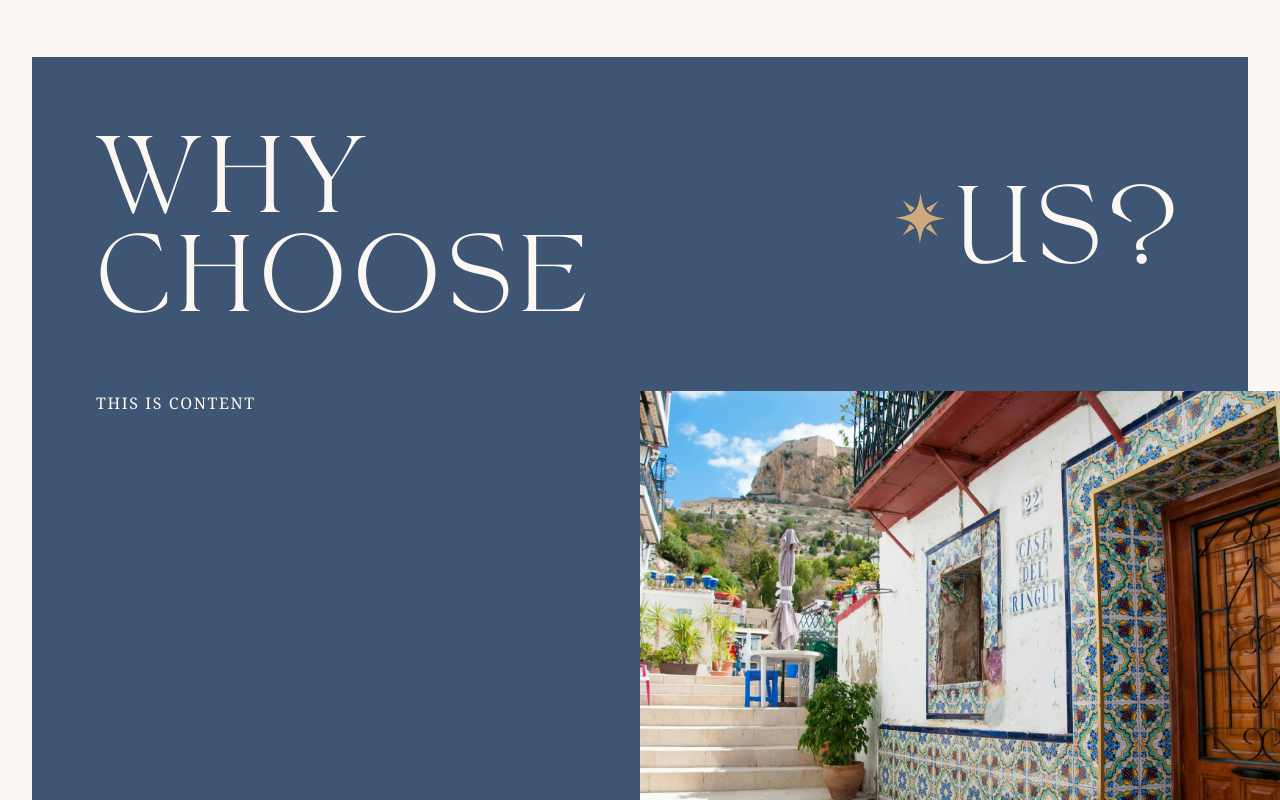
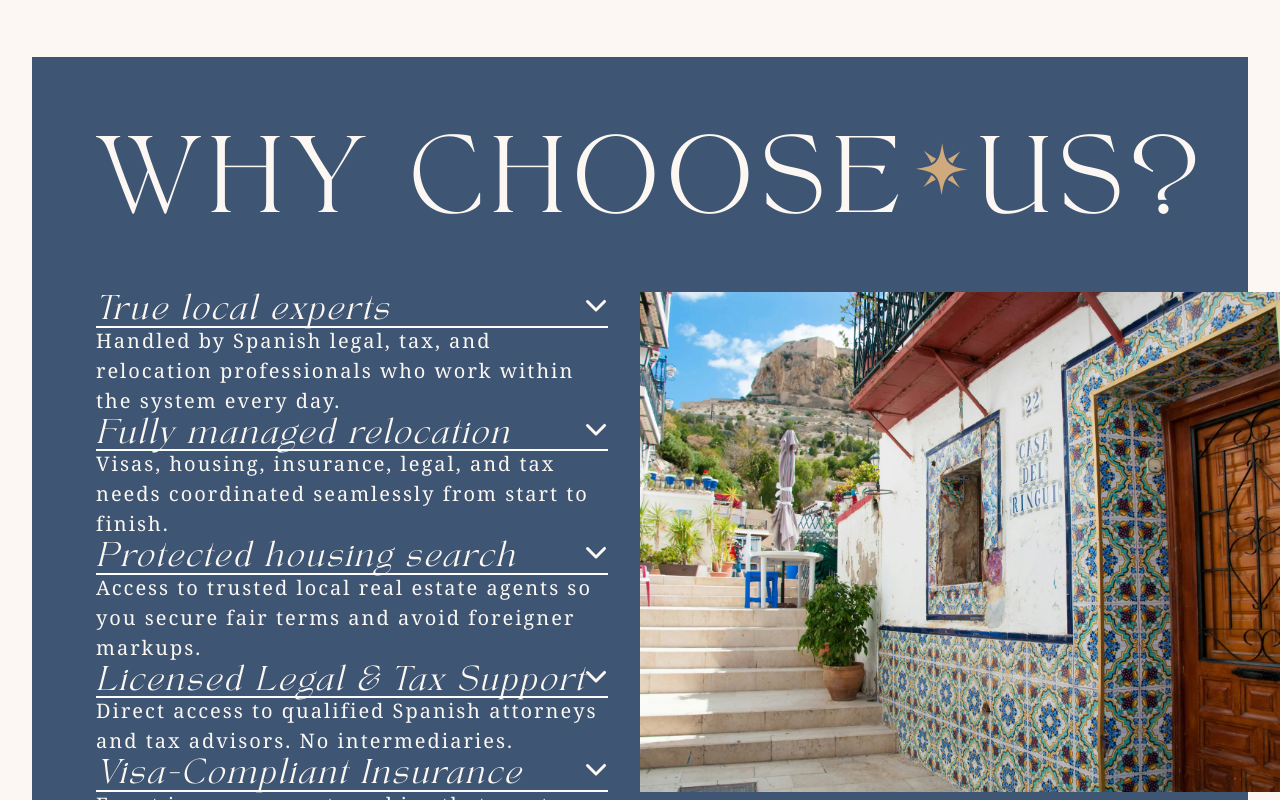
Before and after one commit to plake492/hola-espana-site, a Next.js app: page /preview in a window 1280 px wide. Shown: the part 3780-4580 px from the top of the page. Built offline with nearby package versions, Linux system fonts and the light colour scheme; a web font is replaced by a local one.

Commit message:
BEFORE AGENT

```diff
--- /dev/null
+++ b/components/Accordion.tsx
@@ -0,0 +1,47 @@
+import homePageCopy from '@/lib/siteCopy/homepageCopy.json';
+
+interface AccordionProps {
+  content: Record<string, string>[];
+}
+
+export default function Accordion({ content }: AccordionProps) {
+  return (
+    <div className="text-light">
+      {content.map(({ title, content }, id) => (
+        <Row title={title} content={content} id={id} key={id} />
+      ))}
+    </div>
+  );
+}
+
+const Chevron = () => {
+  return (
+    <svg viewBox="0 0 20 20" fill="currentColor" data-slot="icon" aria-hidden="true" className="gird place-center -mt-2 -ml-3 size-10">
+      <path
+        d="M5.22 8.22a.75.75 0 0 1 1.06 0L10 11.94l3.72-3.72a.75.75 0 1 1 1.06 1.06l-4.25 4.25a.75.75 0 0 1-1.06 0L5.22 9.28a.75.75 0 0 1 0-1.06Z"
+        clip-rule="evenodd"
+        fill-rule="evenodd"
+        fill="currentColor"
+      />
+    </svg>
+  );
+};
+
+const Row = ({ title, content, id }: { title: string; content: string; id: string }) => {
+  return (
+    <>
+      <div
+        className={
+          'align-center relative flex justify-between after:absolute after:top-full after:left-0 after:h-0.5 after:w-full after:bg-white after:content-[""]'
+        }
+        id={id}
+      >
+        <h5 className="font-serif text-lg italic">{title}</h5>
+        <div className="h-auto w-5">
+          <Chevron />
+        </div>
+      </div>
+      <div className="text-md">{content}</div>
+    </>
+  );
+};
--- a/components/SplitContainer.tsx
+++ b/components/SplitContainer.tsx
@@ -13,21 +13,27 @@ interface SplitContainerProps {
 
 export default function SplitContainer({ className, header, imgSrc, children, imgLeft, cols = 'grid-cols-2', alt = '' }: SplitContainerProps) {
   const isTwo = cols === 'grid-cols-2';
-
   const imgWidthClasses = isTwo ? 'w-[min(125%,50dvw)]' : 'w-[min(118%,66dvw)]';
-  const imgSpanClasses = imgLeft ? `${!isTwo ? 'col-span-2' : 'col-span-1'} col-start-0` : 'col-span-2 col-start-2';
-  const imgClasses = imgLeft ? ' h-full justify-self-end' : 'h-full';
-
-  const childClasses = imgLeft ? 'pl-8 order-1' : 'pr-8 ';
 
   return (
-    <div className={`px-16 ${className}`}>
-      <div className="mb-16">{header}</div>
+    <div className={`${className}`}>
+      <div className="mb-16 pl-16">{header}</div>
       <div className={`grid ${cols}`}>
-        <div className={childClasses}>{children}</div>
-        <div className={`${imgClasses} ${imgSpanClasses} ${imgWidthClasses}`}>
-          <Image src={imgSrc} alt={alt} width={800} height={600} className="h-full w-full object-cover" />
-        </div>
+        {imgLeft ? (
+          <>
+            <div className={`col-span-1 col-start-0 h-full justify-self-end ${imgWidthClasses}`}>
+              <Image src={imgSrc} alt={alt} width={800} height={600} className="h-full w-full object-cover" />
+            </div>
+            <div className={`pr-16 pl-8`}>{children}</div>
+          </>
+        ) : (
+          <>
+            <div className={`pr-8 pl-16`}>{children}</div>
+            <div className={`'h-full col-span-2 col-start-2 ${imgWidthClasses}`}>
+              <Image src={imgSrc} alt={alt} width={800} height={600} className="h-full w-full object-cover" />
+            </div>
+          </>
+        )}
       </div>
     </div>
   );
--- a/components/home/WhyChooseUs.tsx
+++ b/components/home/WhyChooseUs.tsx
@@ -2,6 +2,7 @@ import homePageCopy from '@/lib/siteCopy/homepageCopy.json';
 import Container from '../Container';
 import SplitContainer from '../SplitContainer';
 import TextWithIcon from '../TextWithIcon';
+import Accordion from '../Accordion';
 
 export default function WhyBookUs() {
   const { list, header } = homePageCopy.whyChooseUs;
@@ -14,7 +15,11 @@ export default function WhyBookUs() {
         className="bg-ocean text-light py-18"
         header={<TextWithIcon text={header} className="uppercase" iconColor="text-sand-dark" />}
       >
-        {<p className="h-[500px]">THIS IS CONTENT</p>}
+        {
+          <p className="h-[500px]">
+            <Accordion content={list} />
+          </p>
+        }
       </SplitContainer>
     </Container>
   );
```
